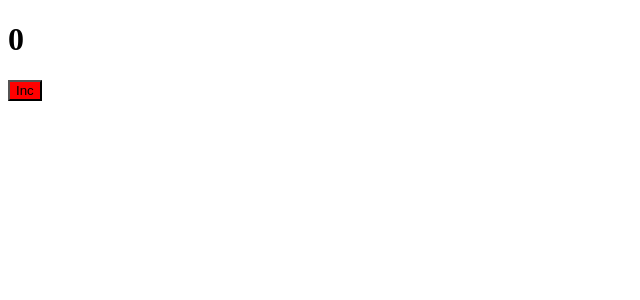
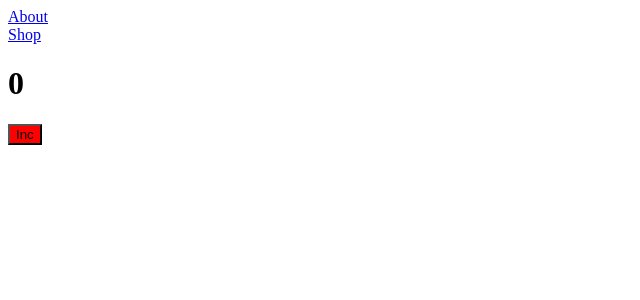
Before and after one commit to Artemonaaa/CV, a React app: page / in a window 1280 px wide. Shown: the top 300 px of the page, without its empty margins (0-640 px from the left). Built offline with nearby package versions, Linux system fonts and the light colour scheme.

Commit message:
Add simple routing

```diff
--- a/package.json
+++ b/package.json
@@ -13,7 +13,8 @@
   "description": "",
   "dependencies": {
     "react": "^19.0.0",
-    "react-dom": "^19.0.0"
+    "react-dom": "^19.0.0",
+    "react-router-dom": "^7.1.1"
   },
   "devDependencies": {
     "@types/node": "^22.10.5",
--- a/src/components/App.tsx
+++ b/src/components/App.tsx
@@ -1,5 +1,6 @@
 import { useState } from 'react';
 import classes from  './App.module.scss';
+import { Link, Outlet } from 'react-router-dom';
 
 export const App = () => {
   const [count, setCount] = useState<number>(0);
@@ -8,8 +9,13 @@ export const App = () => {
 
   return (
     <div>
+      <Link to={'/about'}>About</Link>
+      <br />
+      <Link to={'/shop'}>Shop</Link>
+      <br />
       <h1>{count}</h1>
       <button className={classes.btn} onClick={increase}>Inc</button>
+      <Outlet/>
     </div>
   )
 }
--- a/src/index.tsx
+++ b/src/index.tsx
@@ -1,4 +1,5 @@
 import { createRoot } from "react-dom/client"
+import { createBrowserRouter, RouterProvider } from "react-router-dom";
 
 import { App } from "./components/App";
 
@@ -10,4 +11,21 @@ if (!root) {
 
 const container = createRoot(root);
 
-container.render(<App />)
+const router = createBrowserRouter([
+  {
+    path: "/",
+    element: <App />,
+    children: [
+      {
+        path: '/about',
+        element: <h1>About</h1>
+      },
+      {
+        path: '/shop',
+        element: <h1>Shop</h1>
+      }
+    ]
+  },
+]);
+
+container.render(<RouterProvider router={router} />)
```
Also changed, not shown: 2 other files (tests, documents, lock files or other folders).
